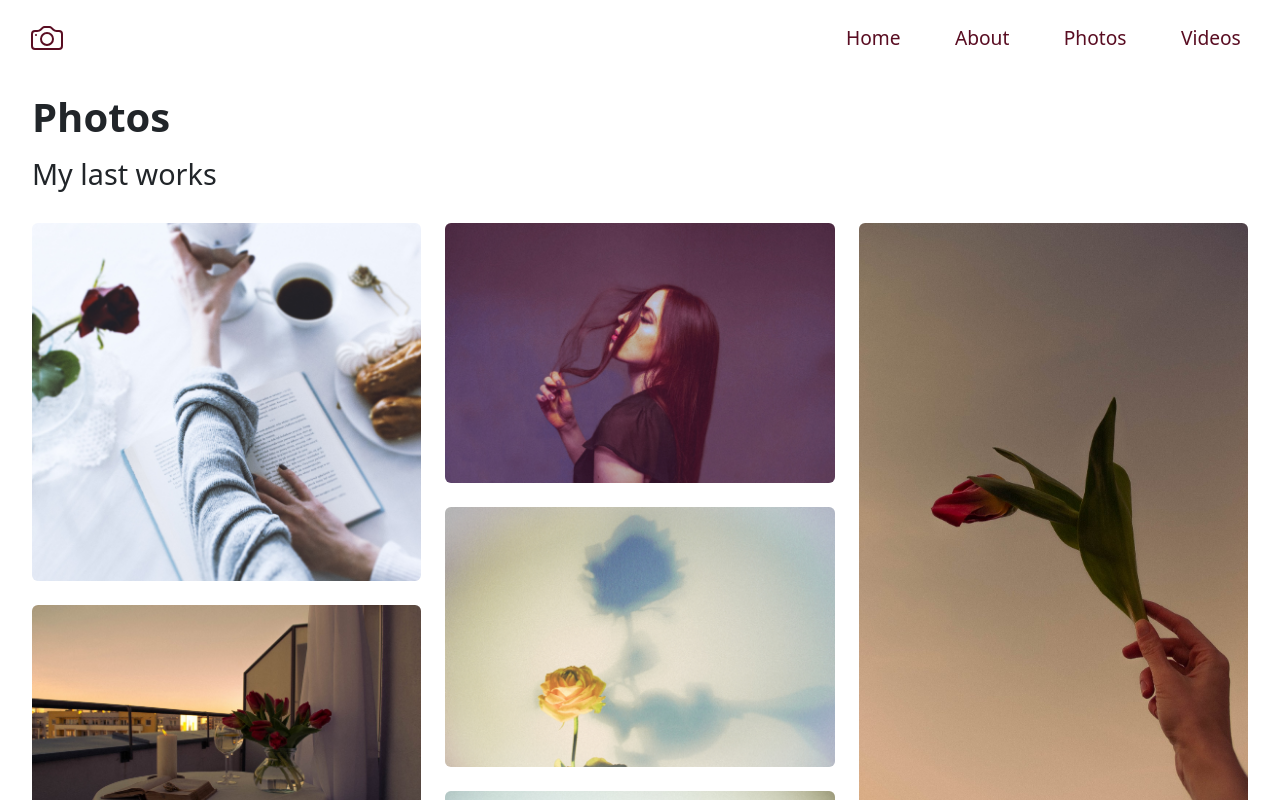
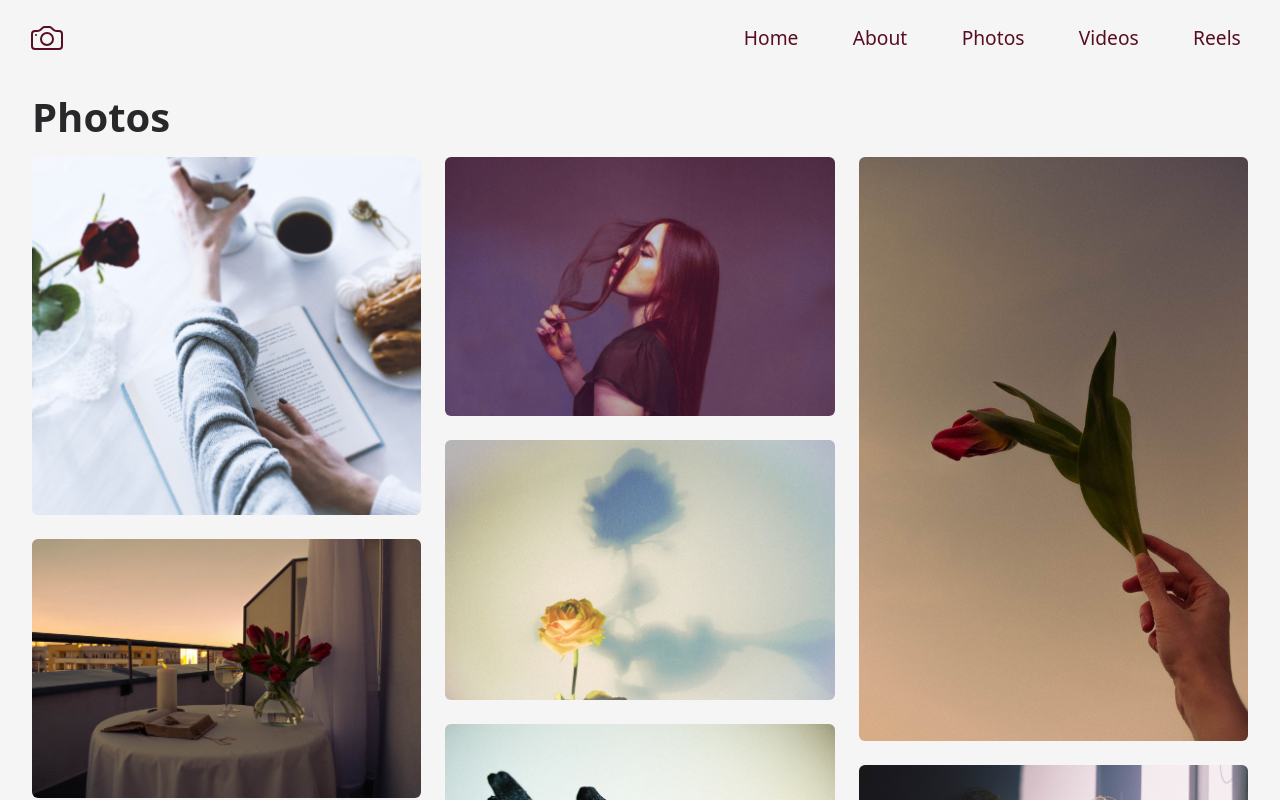
Before and after one commit to Jakub-Pinkowski/Jules-Art, a Vue app: page /photos in a window 1280 px wide. Shown: the top 800 px of the page. Built offline with nearby package versions, Linux system fonts and the light colour scheme.

Commit message:
Updated colors

```diff
--- a/src/App.vue
+++ b/src/App.vue
@@ -51,6 +51,7 @@ body {
     display: flex;
     flex-direction: column;
     min-height: 100vh;
+    background-color: var(--light-gray);
 }
 
 h1 {
@@ -61,19 +62,21 @@ h1 {
 }
 
 h2 {
-    color: var(--gray);
+    color: var(--dark-gray);
     font-size: 1.8rem;
     font-weight: 400;
     margin-bottom: 2rem;
 }
 
 h3 {
+    color: var(--dark-gray);
     font-size: 1.6rem;
     font-weight: 400;
     margin-bottom: 2rem;
 }
 
 p {
+    color: var(--dark-gray);
     font-size: 1.3rem;
     font-weight: 300;
     margin-bottom: 2rem;
--- a/src/assets/main.css
+++ b/src/assets/main.css
@@ -2,8 +2,9 @@
 
 :root {
     --main-bg-color: #590d22;
-    --dark-gray: #282829
+    --dark-gray: #28282a;
     --gray: #4e4e50;
+    --light-gray: #f5f5f5;
     --highlight-color: #a4133c;
     --accent-color: #ff4d6d;
     --dark-accent: #800f2f;
--- a/src/components/TheHeader.vue
+++ b/src/components/TheHeader.vue
@@ -17,6 +17,9 @@
                     </li>
                     <li class="nav-item">
                         <router-link class="nav-link" to="/videos">Videos</router-link>
+                    </li>
+                    <li class="nav-item">
+                        <router-link class="nav-link" to="/reels">Reels</router-link>
                     </li>
                 </ul>
             </div>
--- a/src/components/TheNavigation.vue
+++ b/src/components/TheNavigation.vue
@@ -17,6 +17,9 @@
                 </router-link>
                 <router-link to="/videos">
                     <li @click='close()'>Videos</li>
+                </router-link>
+                <router-link to="/reels">
+                    <li @click='close()'>Reels</li>
                 </router-link>
             </ul>
         </div>
--- a/src/router/index.ts
+++ b/src/router/index.ts
@@ -25,6 +25,11 @@ const router = createRouter({
             component: () => import('../views/VideosView.vue'),
         },
         {
+            path: '/reels',
+            name: 'reels',
+            component: () => import('../views/ReelsView.vue'),
+        },
+        {
             // Cath all 404, redirect to home
             path: '/:pathMatch(.*)*',
             name: 'not-found',
--- a/src/views/PhotosView.vue
+++ b/src/views/PhotosView.vue
@@ -2,9 +2,7 @@
     <section id="photos">
         <div class="description">
             <h1>Photos</h1>
-            <h2>My last works</h2>
         </div>
-
 
         <!-- Gallery -->
         <div class="row gallery">
--- /dev/null
+++ b/src/views/ReelsView.vue
@@ -0,0 +1,16 @@
+<template>
+    <section id="reels">
+        <h1>
+            Coming soon...
+        </h1>
+    </section>
+</template>
+
+<style scoped>
+#reels {
+    margin: 1rem 2rem;
+
+
+
+}
+</style>
--- a/src/views/VideosView.vue
+++ b/src/views/VideosView.vue
@@ -7,7 +7,6 @@
             <div class="video">
                 <video src="../assets/videos/Berlin_Romance.mov" poster="../assets/images/video_1.jpg"
                     class="w-100 shadow-1-strong rounded mb-4" controls autoplay muted></video>
-                <div id="sound_message" class="message">Sound on recommended</div>
             </div>
             <div class="video">
                 <video src="../assets/videos/Berlin_Romance_part_2.mov" poster="../assets//images/video_2.jpg"
@@ -40,17 +39,6 @@
             margin: 2rem;
         }
 
-        .message {
-            position: absolute;
-            bottom: 0;
-            left: 50%;
-            transform: translateX(-50%);
-            background-color: rgba(0, 0, 0, 0.7);
-            color: white;
-            padding: 0.5rem;
-            border-radius: 0.25rem;
-            display: none;
-        }
     }
 
 
```
Also changed, not shown: tsconfig.app.json (indentation only).
